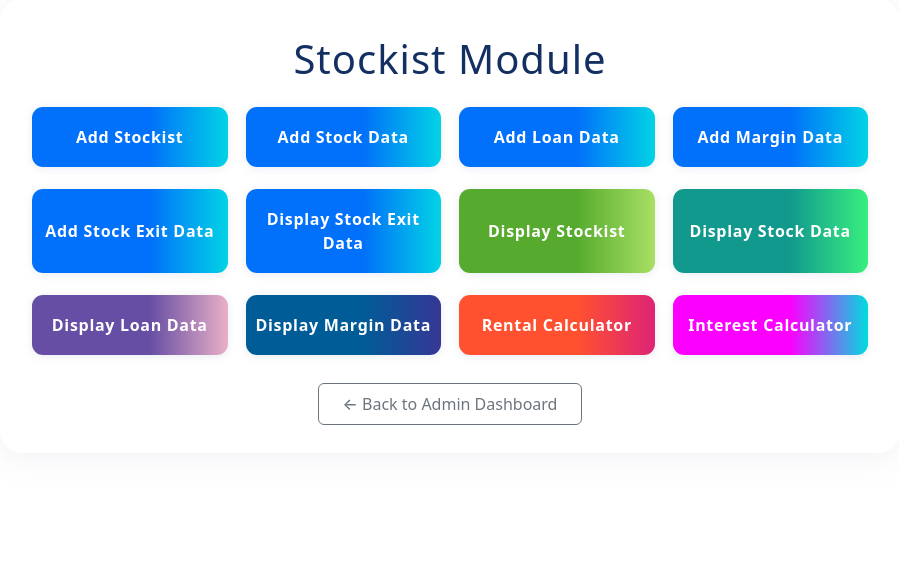
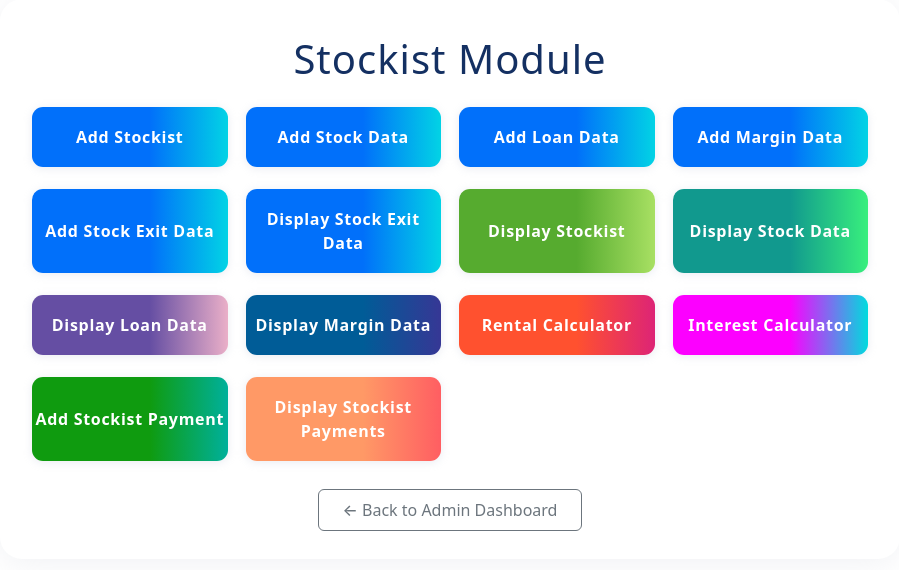
Before and after one commit to DUDU1608/warehouse-python, a Flask app: page /stockist/dashboard in a window 1280 px wide. Shown: the part 61-631 px from the top of the page, without its empty margins (190-1089 px from the left). Run offline with Flask 3, Linux system fonts and the light colour scheme; some libraries are stand-ins or nearby versions.

Commit message:
Update dashboard.html

```diff
--- a/app/templates/stockist/dashboard.html
+++ b/app/templates/stockist/dashboard.html
@@ -39,7 +39,7 @@
             cursor: pointer;
             letter-spacing: .7px;
         }
-        /* 12 different gradient/color styles */
+        /* gradient styles */
         .btn1  { background: linear-gradient(90deg, #0170fa 60%, #02d3e5 100%); }
         .btn2  { background: linear-gradient(90deg, #0170fa 60%, #02d3e5 100%); }
         .btn3  { background: linear-gradient(90deg, #0170fa 60%, #02d3e5 100%); }
@@ -52,6 +52,10 @@
         .btn10 { background: linear-gradient(90deg, #654ea3 60%, #eaafc8 100%); }
         .btn11 { background: linear-gradient(90deg, #005c97 60%, #363795 100%); }
         .btn12 { background: linear-gradient(90deg, #fc00ff 60%, #00dbde 100%); }
+        /* new styles for Stockist Payment buttons */
+        .btn13 { background: linear-gradient(90deg, #0f9b0f 60%, #00b09b 100%); } /* green-teal */
+        .btn14 { background: linear-gradient(90deg, #ff9966 60%, #ff5e62 100%); } /* orange-red */
+
         .btn-module:hover, .btn-module:focus {
             transform: translateY(-2px) scale(1.045);
             box-shadow: 0 6px 24px #abbedc3a;
@@ -82,11 +86,14 @@
             <button class="btn-module btn7"  onclick="location.href='/stockist/list'">Display Stockist</button>
             <button class="btn-module btn8"  onclick="location.href='/stockdata/list'">Display Stock Data</button>
 
-            <button class="btn-module btn10"  onclick="location.href='/loandata/list'">Display Loan Data</button>
+            <button class="btn-module btn10" onclick="location.href='/loandata/list'">Display Loan Data</button>
             <button class="btn-module btn11" onclick="location.href='/margindata/list'">Display Margin Data</button>
             <button class="btn-module btn9"  onclick="location.href='/rental/calculator'">Rental Calculator</button>
-            <button class="btn-module btn12"  on
-                    click="location.href='/stockist/interest-calculator'">Interest Calculator</button>
+            <button class="btn-module btn12" onclick="location.href='/stockist/interest-calculator'">Interest Calculator</button>
+
+            <!-- New: Stockist Payment buttons -->
+            <button class="btn-module btn13" onclick="location.href='/stockist/add-payment'">Add Stockist Payment</button>
+            <button class="btn-module btn14" onclick="location.href='/stockist/payments'">Display Stockist Payments</button>
         </div>
         <div class="text-center mt-4">
             <a href="/dashboard" class="btn btn-outline-secondary px-4 py-2" style="font-weight: 500;">← Back to Admin Dashboard</a>
```
